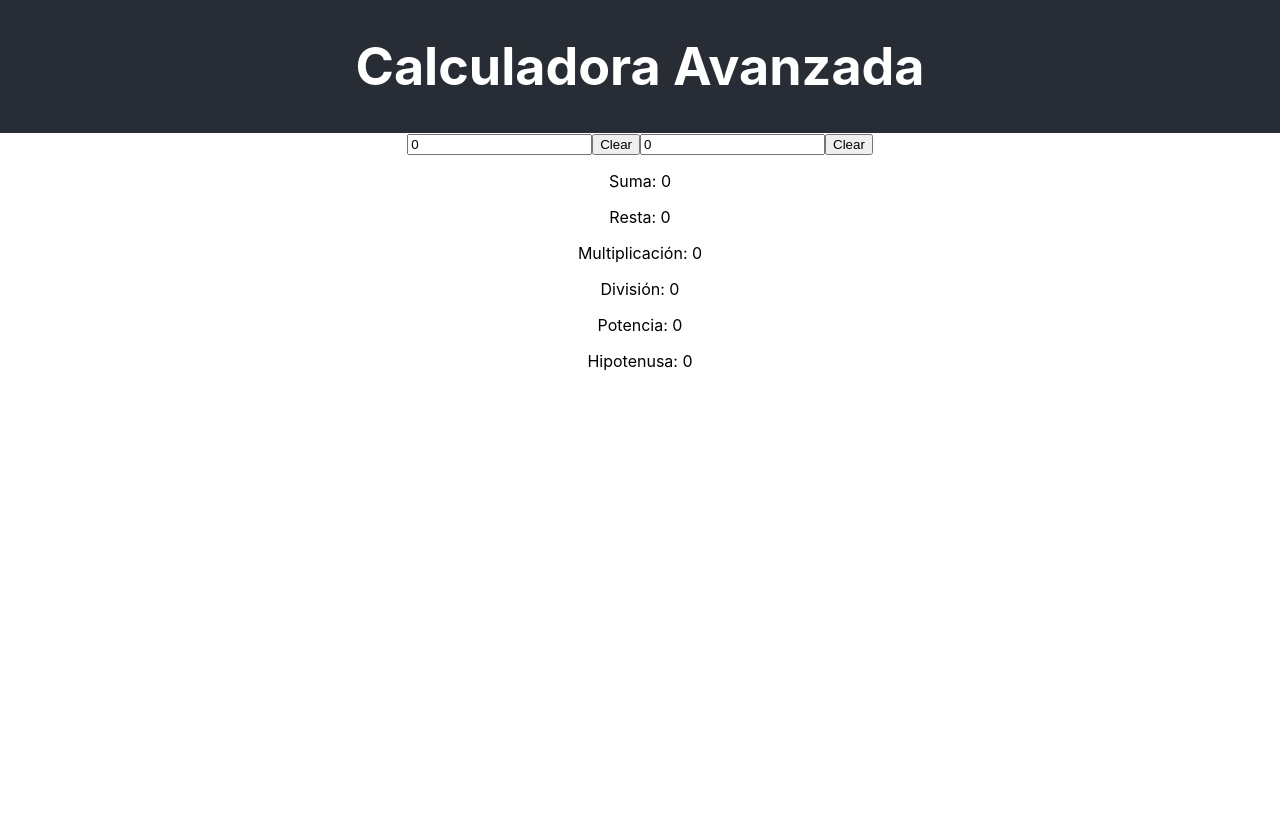
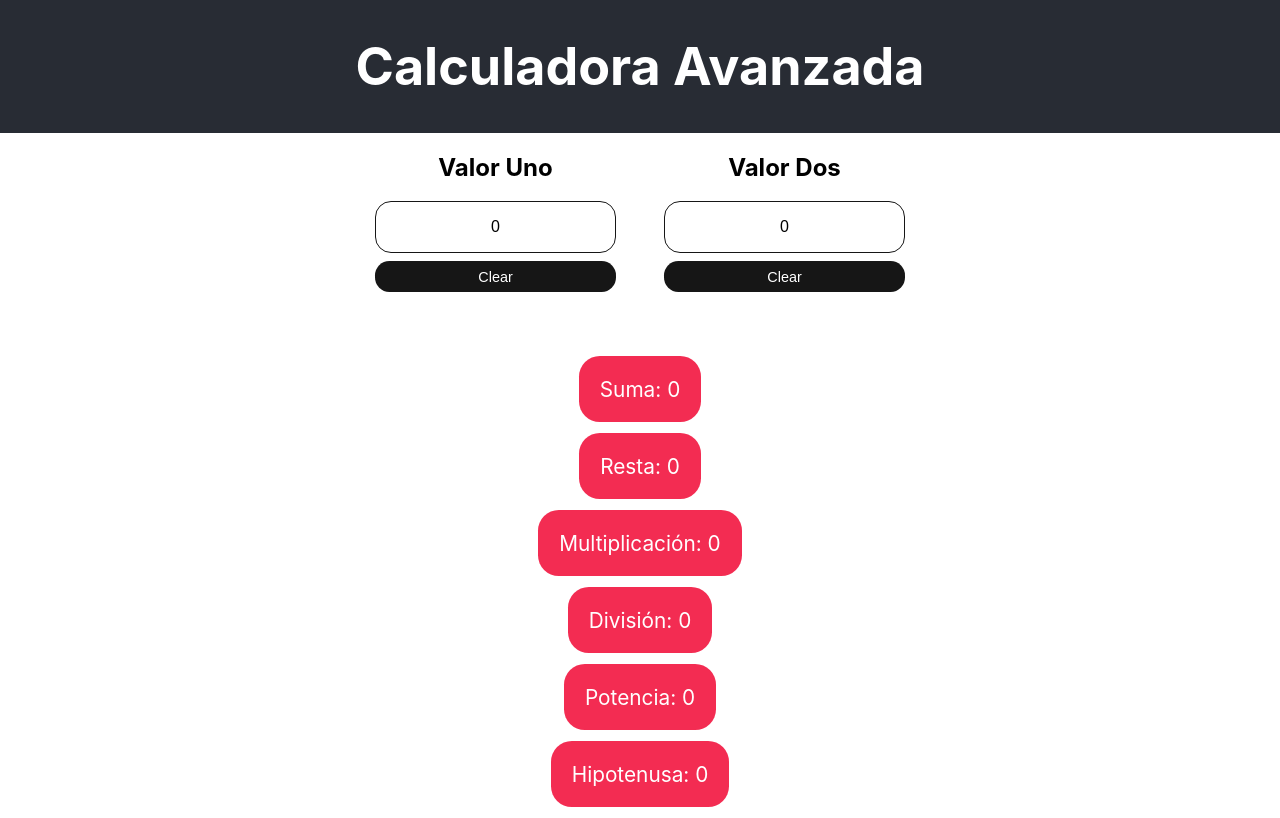
Before and after one commit to joacoabregu/calculadora-avanzada, a React (Create React App) app: page / in a window 1280 px wide. Built offline with nearby package versions, Linux system fonts and the light colour scheme.

Commit message:
added styles

```diff
--- a/src/App.css
+++ b/src/App.css
@@ -11,3 +11,49 @@
   font-size: calc(10px + 2vmin);
   color: white;
 }
+
+.display {
+  display: inline-flex;
+  flex-direction: column;
+}
+
+.display h2 {
+  display: inline;
+}
+
+.display + .display {
+  margin-left: 3em;
+}
+
+input {
+  text-align: center;
+  margin-bottom: 0.5em;
+  padding: 1em;
+  font-size: 1rem;
+  border-radius: 1em;
+  border: 1px solid #161616;
+}
+
+.btn-clear {
+  font-size: 0.9rem;
+  padding: 0.5em;
+  color: white;
+  background-color: #161616;
+  border: none;
+  border-radius: 1em;
+}
+
+.container-results {
+  margin-top: 4em;
+}
+
+.results {
+  width: fit-content;
+  margin: 0 auto;
+  font-size: 1.3rem;
+  padding: 1em;
+  margin-bottom: 0.5em;
+  color: white;
+  background-color: #f32c52;
+  border-radius: 1em;
+}
--- a/src/App.js
+++ b/src/App.js
@@ -32,9 +32,11 @@ function App(props) {
       <header className="App-header">
         <h1>Calculadora Avanzada</h1>
       </header>
-      <Display value={props.valueOne} handleValue={handleValueOne}/>
-      <Display value={props.valueTwo} handleValue={handleValueTwo}/>
-      {results.map((result , index) => <Calculations text={result.text} value={result.value}  key={index}/>) }
+      <Display value={props.valueOne} title="Valor Uno" handleValue={handleValueOne}/>
+      <Display value={props.valueTwo} title="Valor Dos" handleValue={handleValueTwo}/>
+      <div className="container-results">
+        {results.map((result , index) => <Calculations text={result.text} value={result.value}  key={index}/>) }
+      </div>
     </div>
   );
 }
--- a/src/components/Calculations.js
+++ b/src/components/Calculations.js
@@ -1,7 +1,7 @@
 function Calculations(props) {
     return (
         <>
-            <p>{props.text}: {props.value}</p>
+            <p className="results">{props.text}: {props.value}</p>
         </>
     )
 }
--- a/src/components/Display.js
+++ b/src/components/Display.js
@@ -1,9 +1,10 @@
 function Display(props) {
     return (
-        <>
+        <div className="display">
+            <h2>{props.title}</h2>
             <input type="text" value={props.value} onChange={props.handleValue} />
-            <button type="button">Clear</button>
-        </>
+            <button type="button" className="btn-clear" onClick={props.handleValue}>Clear</button>
+        </div>
     )
 }
 
--- a/src/index.js
+++ b/src/index.js
@@ -8,6 +8,10 @@ import {Provider} from 'react-redux';
 import calculadoraApp from './state/reducers';
 
 let store = createStore(calculadoraApp);
+
+store.subscribe(() =>
+  console.log(store.getState())
+)
 
 ReactDOM.render(
   <React.StrictMode>
```
